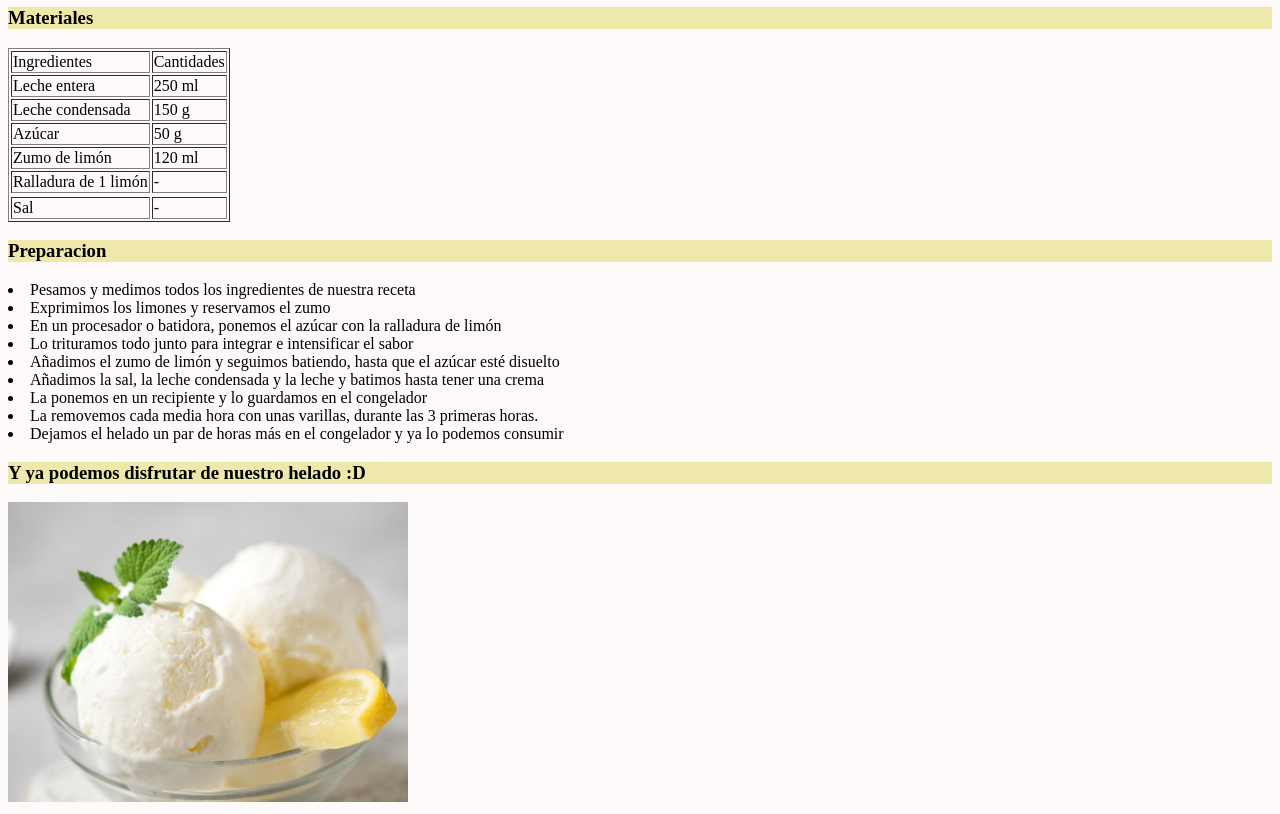
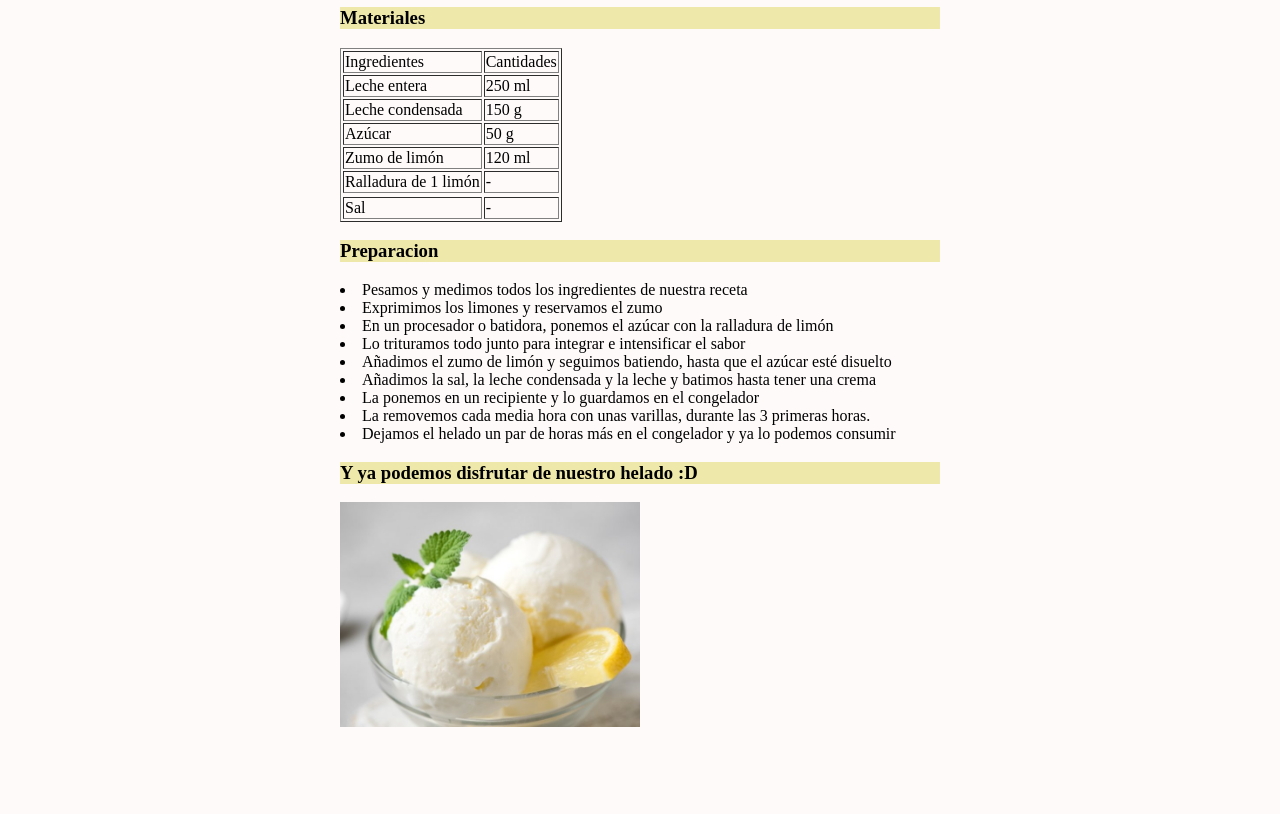
Before and after one commit to Ayaaa757/ayaaa, a plain HTML site: page index.html in a window 1280 px wide. Shown: the part 73-887 px from the top of the page. After the commit the page ends 812 px from the top, so only its background shows below. Drawn offline with Linux system fonts and the light colour scheme.

Commit message:
Add files via upload

```diff
--- a/index.html
+++ b/index.html
@@ -5,6 +5,15 @@
     <meta name="viewport" content="width=device-width, initial-scale=1.0">
     <meta http-equiv="X-UA-Compatible" content="ie=edge">
     <title>Document</title>
+    <style>
+         img{width: 50%;
+        margin-left:auto ;
+        margin-right: auto;}
+        body{width: 600px;
+        margin-left: auto;
+        margin-right: auto;}
+        </style>
+
 </head>
 <body style="background-color: snow;"></body>
      <h1 style="font-family: inherit;">PREPARAR HELADO DESDE TU CASA</h1>
@@ -55,6 +64,5 @@
     <h3 style="background-color: palegoldenrod;">Y ya podemos disfrutar
         de nuestro helado :D</h3>
     <img src="helado.jpg" alt="" width="400">
-
 </body>
 </html>
```
